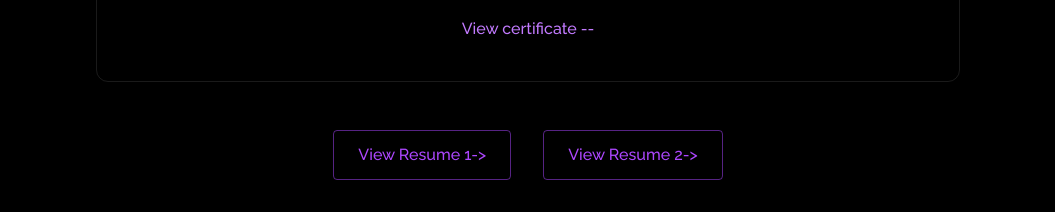
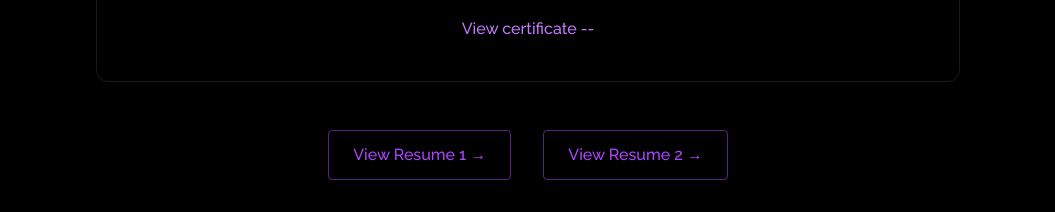
Before and after one commit to Gigireact/gigi-portfolio, a React (Vite) app: page / in a window 1280 px wide. Shown: the part 3100-3312 px from the top of the page, without its empty margins (112-1167 px from the left). Built offline with nearby package versions, Linux system fonts and the light colour scheme; a web font is replaced by a local one.

Commit message:
clean up a bit

```diff
--- a/src/components/sections/About.jsx
+++ b/src/components/sections/About.jsx
@@ -5,18 +5,6 @@ import Resume2 from "../../GIFT UDOFIAH resume real.pdf";
 import directface from "../../assets/directface1.png"
 
 export const About = () => {
-
-    // const frontendSkills = [
-    //     "React",
-    //     "Javascript",
-    //     "TailwindCSS",
-    //     "Typescript",
-    //     "HTML",
-    //     "CSS",
-    //     "Bootstrap",
-    //     "Supabase",
-    //     "Web3"
-    // ];
 
     return (
         <section id="about" className="min-h-screen flex items-center justify-center py-20">
@@ -39,13 +27,6 @@ export const About = () => {
                         <div className="rounded-xl p-6 hover:translate-y-1 transition-all">
                             <h3 className="text-3xl mb-4"> Proficient skills</h3>
                             <Techstack />
-                            {/* <div className="flex flex-wrap gap-12">
-                                {frontendSkills.map((tech, key) => (
-                                    <span key={key} className="bg-purple-500/10 text-purple-500 py-3 px-3 rounded-full text-sm hover:bg-purple-500/20 hover:shadow-[0_0_15px_rgba(128, 0, 128, 0.4)] transition">
-                                        {tech}
-                                    </span>
-                                ))}
-                            </div> */}
                         </div>
                     </div>
 
@@ -100,10 +81,10 @@ export const About = () => {
                     </div>
                     <div className="flex justify-center gap-8">
                         <a href={Resume2} className="mt-12 border border-purple-500/50 text-purple-500 py-3 px-6 rounded font-medium transition-all duration-200 hover:-translate-y-0.5 hover:shadow[0_0_15px_rgba(128, 0, 128, 0.4)] hover:bg-purple-500/10">
-                            View Resume 1->
+                            View Resume 1 →
                         </a>
                         <a href={Resume} className="mt-12 border border-purple-500/50 text-purple-500 py-3 px-6 rounded font-medium transition-all duration-200 hover:-translate-y-0.5 hover:shadow[0_0_15px_rgba(128, 0, 128, 0.4)] hover:bg-purple-500/10">
-                            View Resume 2->
+                            View Resume 2 →
                         </a>
                     </div>
 
--- a/src/components/sections/Projects.jsx
+++ b/src/components/sections/Projects.jsx
@@ -15,7 +15,7 @@ export const Projects = () => {
                 </h2>
                 <h2 style={{ textShadow: "2px 2px 5px blue" }} className="mb-8 text-400">These are a few of my projects i have worked on</h2>
                 <div className="grid grid-cols-1 md:grid-cols-2 gap-6">
-                                        {/* First project i.e shophub*/}
+                    {/* First project i.e shophub*/}
 
                     <div className="p-6 rounded-xl border border-white/10 hover:-translate-y-1 hover:border-purple-500/30 hover:shadow-[0_0_15px_rgba(128, 0, 128, 0.4)] transition">
                         <h3 className="text-xl font-bold mb-2">ShopHub <span className="text-purple-500">Website </span> </h3>
```
Also changed, not shown: src/App.jsx (+6 -26 lines), src/components/sections/Home.jsx (+0 -194 lines).
